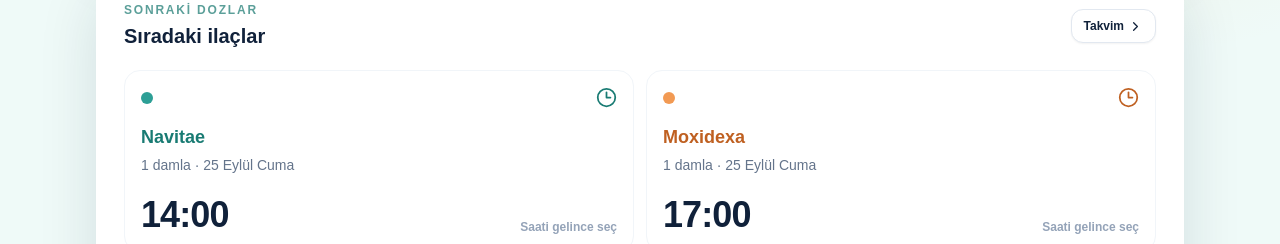
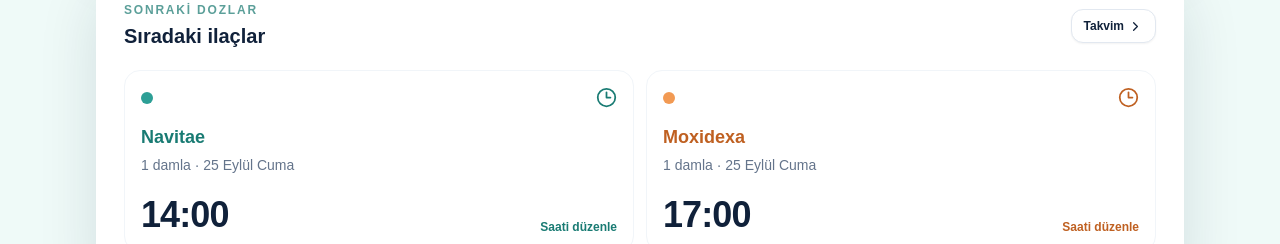
Before and after one commit to ahmetkcl/damla-alarm-, a Next.js app: page / in a window 1280 px wide. Shown: the part 558-802 px from the top of the page. Built offline with nearby package versions, Linux system fonts and the light colour scheme.

Commit message:
Use click-based dose cadence and quiet hours

```diff
--- a/app/page.tsx
+++ b/app/page.tsx
@@ -76,6 +76,15 @@
 };
 
 function followUpInterval(reminder: Reminder) { return followUpMinutes[reminder.week][reminder.medicine] ?? 240; }
+function isQuietHour(timestamp: number) {
+  const hour = Number(istanbulNow(new Date(timestamp)).time.slice(0, 2));
+  return hour >= 2 && hour < 8;
+}
+function nextAllowedAlarmTime(timestamp: number) {
+  if (!isQuietHour(timestamp)) return timestamp;
+  const local = istanbulNow(new Date(timestamp));
+  return new Date(`${local.date}T08:00:00+03:00`).getTime();
+}
 function reminderAt(reminder: Reminder, timestamp: number): Reminder {
   const local = istanbulNow(new Date(timestamp));
   return { ...reminder, date: local.date, time: local.time };
@@ -150,6 +159,7 @@
   const audioUnlocked = useRef(false);
   const audioContextRef = useRef<AudioContext | null>(null);
   const stopToneRef = useRef<(() => void) | null>(null);
+  const dailyAlarmResetRef = useRef<string>("");
   const calendarPanelRef = useRef<HTMLElement | null>(null);
   const calendarTriggerRef = useRef<HTMLButtonElement | null>(null);
 
@@ -189,7 +199,7 @@
       let hasTakenAnchor = false;
       return series.map((reminder, index) => {
         const takenTimestamp = takenAt[reminder.id] ? new Date(takenAt[reminder.id]).getTime() : null;
-        const timestamp = takenTimestamp ?? (hasTakenAnchor && previousTimestamp !== null ? previousTimestamp + followUpInterval(series[Math.max(0, index - 1)]) * 60 * 1000 : toDate(reminder).getTime());
+        const timestamp = takenTimestamp ?? (hasTakenAnchor && previousTimestamp !== null ? nextAllowedAlarmTime(previousTimestamp + followUpInterval(series[Math.max(0, index - 1)]) * 60 * 1000) : toDate(reminder).getTime());
         if (takenTimestamp) hasTakenAnchor = true;
         previousTimestamp = timestamp;
         return reminderAt(reminder, timestamp);
@@ -204,7 +214,7 @@
   const activePlanWeek = useMemo(() => plan.find((week) => now.date >= week.dates[0] && now.date <= week.dates[1]), [now.date]);
   const nextMedicineGroups = useMemo(() => (activePlanWeek?.medicines ?? []).map(({ name }) => ({
     medicine: name,
-    reminders: adjustedReminders.filter((reminder) => reminder.medicine === name && !takenAt[reminder.id] && toDate(reminder).getTime() >= Date.now()).slice(0, 2),
+    reminders: adjustedReminders.filter((reminder) => reminder.medicine === name && !takenAt[reminder.id] && toDate(reminder).getTime() >= Date.now()).slice(0, 1),
   })).filter((group) => group.reminders.length > 0), [activePlanWeek, adjustedReminders, takenAt, now]);
   const upcoming = useMemo(() => adjustedReminders.filter((reminder) => toDate(reminder).getTime() >= Date.now()).sort((a, b) => toDate(a).getTime() - toDate(b).getTime())[0], [adjustedReminders, now]);
   const calendarDates = useMemo(() => {
@@ -267,6 +277,18 @@
     const tick = () => {
       const current = istanbulNow();
       setNow(current);
+      const currentTimestamp = Date.now();
+      if (current.time === "08:00" && dailyAlarmResetRef.current !== current.date) {
+        dailyAlarmResetRef.current = current.date;
+        setLastTriggered([]);
+      }
+      if (isQuietHour(currentTimestamp)) {
+        if (activeAlarm) {
+          stopLongAlarm();
+          setActiveAlarm(null);
+        }
+        return;
+      }
       if (current.second < 4 || document.visibilityState === "visible") {
         if (activeAlarm) {
           const silencedIds = adjustedReminders.filter((reminder) => {
@@ -288,7 +310,7 @@
     const timer = window.setInterval(tick, 1000);
     document.addEventListener("visibilitychange", tick);
     return () => { window.clearInterval(timer); document.removeEventListener("visibilitychange", tick); };
-  }, [activeAlarm, adjustedReminders, fireAlarm, lastTriggered, takenAt]);
+  }, [activeAlarm, adjustedReminders, fireAlarm, lastTriggered, stopLongAlarm, takenAt]);
 
   const enableAlarms = async () => {
     window.localStorage.setItem("damla-alarmi-alarm-enabled", "true");
@@ -317,10 +339,6 @@
   };
 
   const handleReminderClick = (reminder: Reminder) => {
-    if (toDate(reminder).getTime() > Date.now()) {
-      setScheduleWarning(`${reminder.medicine} için gereken süre henüz dolmadı. ${weekdayFormatter.format(toDate(reminder))} ${readableTime(reminder.time)} saatini bekleyin.`);
-      return;
-    }
     setEditingReminder(reminder);
     setEditingTime(takenAt[reminder.id] ? istanbulNow(new Date(takenAt[reminder.id])).time : istanbulNow().time);
   };
@@ -411,10 +429,9 @@
           </AnimatePresence>
         </div>
         {nextMedicineGroups.length ? <div className="grid gap-3 sm:grid-cols-2">{nextMedicineGroups.map((group) => <div key={group.medicine} className="grid gap-3">{group.reminders.map((reminder) => {
-          const locked = toDate(reminder).getTime() > Date.now();
-          return <motion.button layout key={reminder.id} onClick={() => handleReminderClick(reminder)} className={`group rounded-2xl border p-4 text-left transition focus:outline-none focus:ring-4 ${locked ? "border-slate-100 bg-white hover:border-[#a8dcd6] focus:ring-[#d6f0ed]" : `${medicineStyle[reminder.medicine].ring} bg-white ring-2 focus:ring-[#8bd7d0]`}`}>
+          return <motion.button layout key={reminder.id} onClick={() => handleReminderClick(reminder)} className="group rounded-2xl border border-slate-100 bg-white p-4 text-left transition hover:border-[#a8dcd6] focus:outline-none focus:ring-4 focus:ring-[#d6f0ed]">
             <div className="flex items-start justify-between gap-4"><div><span className={`inline-flex h-3 w-3 rounded-full ${medicineStyle[reminder.medicine].dot}`} /><p className={`mt-3 text-lg font-bold ${medicineStyle[reminder.medicine].text}`}>{reminder.medicine}</p><p className="mt-1 text-sm text-slate-500">1 damla · {weekdayFormatter.format(toDate(reminder))}</p></div><Clock3 size={21} className={medicineStyle[reminder.medicine].text} /></div>
-            <div className="mt-5 flex items-end justify-between"><p className="text-4xl font-bold tracking-tight text-[#10213a]">{readableTime(reminder.time)}</p><span className={`text-xs font-bold ${locked ? "text-slate-400" : medicineStyle[reminder.medicine].text}`}>{locked ? "Saati gelince seç" : "Saati düzenle"}</span></div>
+            <div className="mt-5 flex items-end justify-between"><p className="text-4xl font-bold tracking-tight text-[#10213a]">{readableTime(reminder.time)}</p><span className={`text-xs font-bold ${medicineStyle[reminder.medicine].text}`}>Saati düzenle</span></div>
           </motion.button>;
         })}</div>)}</div> : <div className="rounded-2xl bg-[#f7fffd] p-6 text-sm leading-6 text-slate-600">Bu tarih için sıradaki ilaç yok.</div>}
       </section>
```
